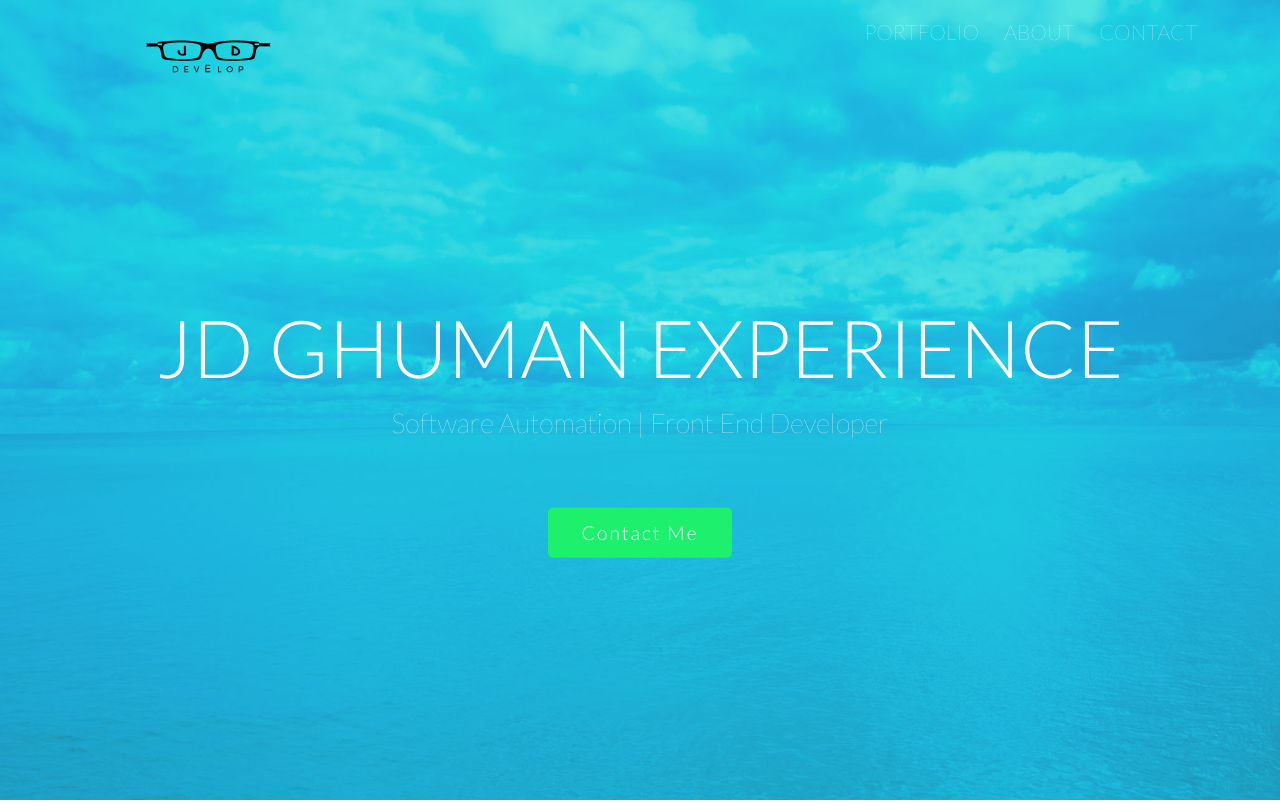
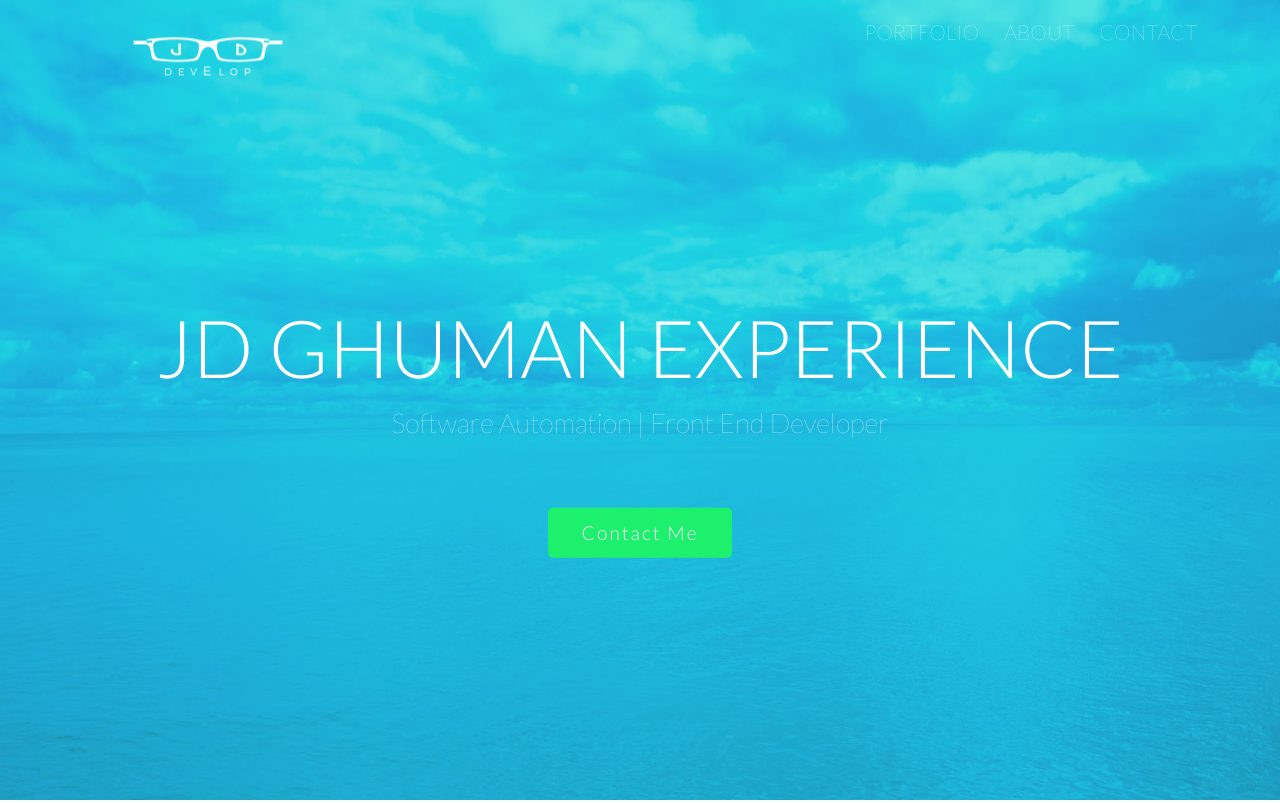
Before and after one commit to jdsghuman/personal-website, a website: page app/index.html in a window 1280 px wide. Drawn offline with Linux system fonts and the light colour scheme.

Commit message:
Update logo to white

```diff
--- a/app/assets/styles/modules/_site-header.css
+++ b/app/assets/styles/modules/_site-header.css
@@ -8,8 +8,9 @@
     position: absolute;
     top: 0;
     left: 50%;
+    padding-top: 10px;
     transform: translateX(-50%) scale(.9);
-    transform-origin: 50% 0%;
+    transform-origin: 50% 50%;
 
     @mixin atSmall {
       transform: translateX(-50%) scale(.6);
--- a/app/index.html
+++ b/app/index.html
@@ -1,18 +1,18 @@
 <!DOCTYPE html>
-<html>
+<html lang="en-us">
   <head>
-    <meta charset="utf-8">
+    <meta charset="UTF-8">
     <meta name="viewport" content="width=device-width, initial-scale=1" />
     <title>JD Ghuman | Automation & Front End Developer</title>
     <link href="https://fonts.googleapis.com/css?family=Lato:100,300,400,700" rel="stylesheet">
-    <link rel="stylesheet" type="text/css" href="temp/styles/styles.css">
+    <link rel="stylesheet" href="temp/styles/styles.css">
   </head>
   <body>
     <header class="site-header">
       <div class="wrapper">
         <div class="site-header__pad">
           <div class="site-header__logo">
-            <img class="site-header__logo-icon" src="assets/images/JD-Final_logo-black.png" alt="JDevelop LLC logo">
+            <img class="site-header__logo-icon" src="assets/images/JD-Develop-White.png" alt="JDevelop LLC logo">
           </div>
         </div>
 
--- a/app/temp/styles/styles.css
+++ b/app/temp/styles/styles.css
@@ -645,10 +645,11 @@ img {
     position: absolute;
     top: 0;
     left: 50%;
+    padding-top: 10px;
     -webkit-transform: translateX(-50%) scale(.9);
             transform: translateX(-50%) scale(.9);
-    -webkit-transform-origin: 50% 0%;
-            transform-origin: 50% 0%;
+    -webkit-transform-origin: 50% 50%;
+            transform-origin: 50% 50%;
   }
 
 @media (min-width: 530px) {
```
Also changed, not shown: app/assets/images/JD-Develop-White.png (added), 4 other files.
